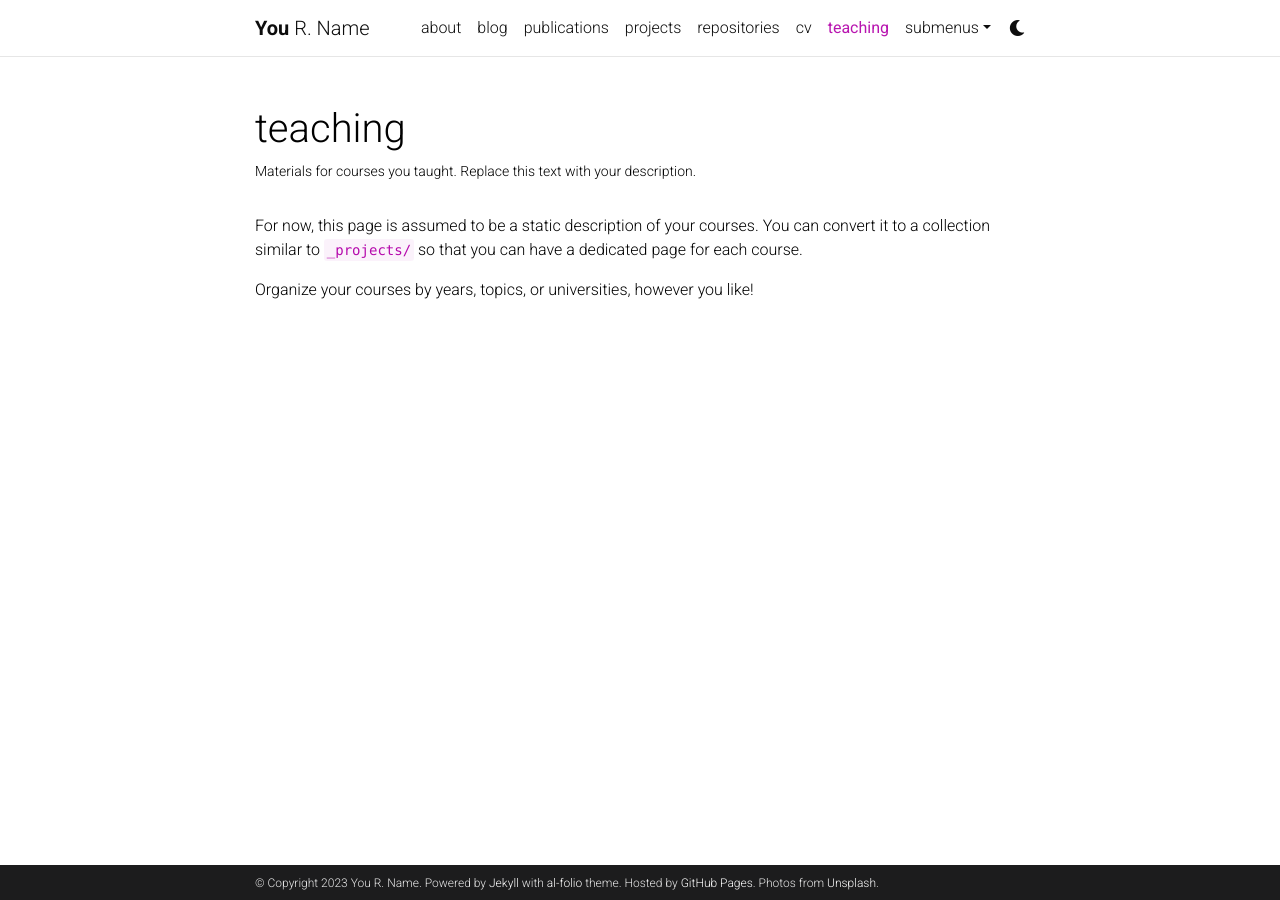
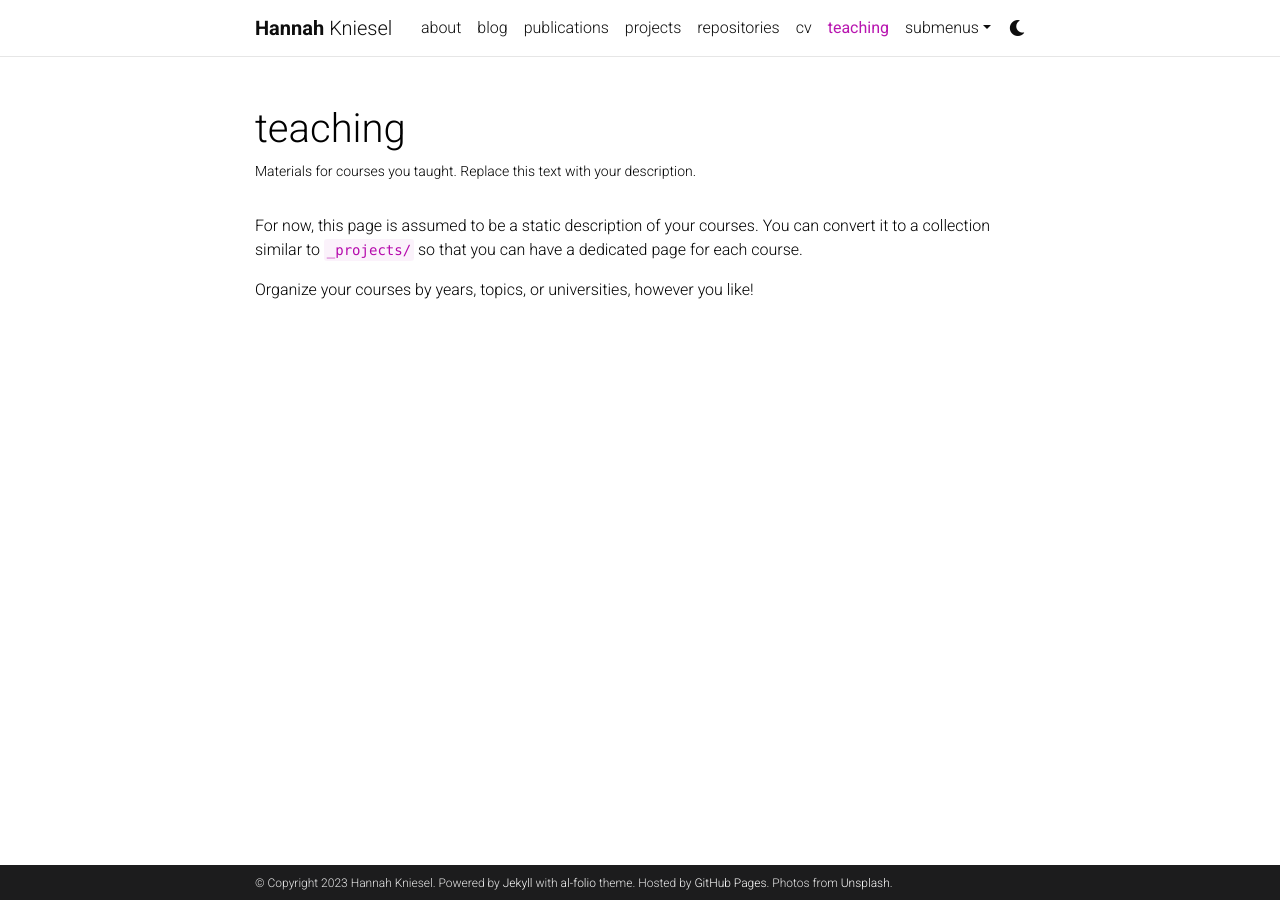
Before and after one commit to HannahKniesel/hannahkniesel.github.io, a Jekyll site: the page built from _pages/teaching.md, in a window 1280 px wide. Built offline with Jekyll 4.4.1, drawn with Linux system fonts in a browser that asks for light colours; comment, search, counter and statistics services are not loaded; a style sheet for code colours, icons or effects is not loaded; some of the changed lines change nothing that is shown.

Commit message:
first adaptions in _config.yaml

```diff
--- a/_config.yml
+++ b/_config.yml
@@ -3,12 +3,12 @@
 # -----------------------------------------------------------------------------
 
 title: blank # the website title (if blank, full name will be used instead)
-first_name: You
-middle_name: R.
-last_name: Name
-email: you@example.com
+first_name: Hannah
+middle_name:
+last_name: Kniesel
+email: hannah.kniesel@uni-ulm.de
 description: > # the ">" symbol means to ignore newlines until "footer_text:"
-  A simple, whitespace theme for academics. Based on [*folio](https://github.com/bogoli/-folio) design.
+  PhD student at the [VisCom](https://viscom.uni-ulm.de) group at Ulm Uniersity.
 footer_text: >
   Powered by <a href="https://jekyllrb.com/" target="_blank">Jekyll</a> with <a href="https://github.com/alshedivat/al-folio">al-folio</a> theme.
   Hosted by <a href="https://pages.github.com/" target="_blank">GitHub Pages</a>.
@@ -18,8 +18,8 @@
 lang: en # the language of your site (for example: en, fr, cn, ru, etc.)
 icon: ⚛️  # the emoji used as the favicon (alternatively, provide image name in /assets/img/)
 
-url: https://alshedivat.github.io # the base hostname & protocol for your site
-baseurl: /al-folio # the subpath of your site, e.g. /blog/
+url: https://hannahkniesel.github.io # the base hostname & protocol for your site
+baseurl: # the subpath of your site, e.g. /blog/
 last_updated: false # set to true if you want to display last updated in the footer
 impressum_path:  # set to path to include impressum link in the footer, use the same path as permalink in a page, helps to conform with EU GDPR
 
@@ -67,16 +67,16 @@
 # Social integration
 # -----------------------------------------------------------------------------
 
-github_username: # your GitHub user name
+github_username: HannahKniesel # your GitHub user name
 gitlab_username: # your GitLab user name
 twitter_username: # your Twitter handle
 mastodon_username: # your mastodon instance+username in the format instance.tld/@username
 linkedin_username: # your LinkedIn user name
 telegram_username: # your Telegram user name
-scholar_userid: # your Google Scholar ID
+scholar_userid: 4DAnUKoAAAAJ # your Google Scholar ID
 semanticscholar_id: # your Semantic Scholar ID
 whatsapp_number: # your WhatsApp number (full phone number in international format. Omit any zeroes, brackets, or dashes when adding the phone number in international format.)
-orcid_id: # your ORCID ID
+orcid_id: 0000-0001-5898-8152 # your ORCID ID
 medium_username: # your Medium username
 quora_username: # your Quora username
 publons_id: # your ID on Publons
@@ -98,7 +98,7 @@
 discord_id: # your discord id (18-digit unique numerical identifier)
 
 contact_note: >
-  You can even add a little note about which of these is the best way to reach you.
+  If you'd like to contact me, feel free to send me an e-mail.
 
 # -----------------------------------------------------------------------------
 # Analytics and search engine verification
```
